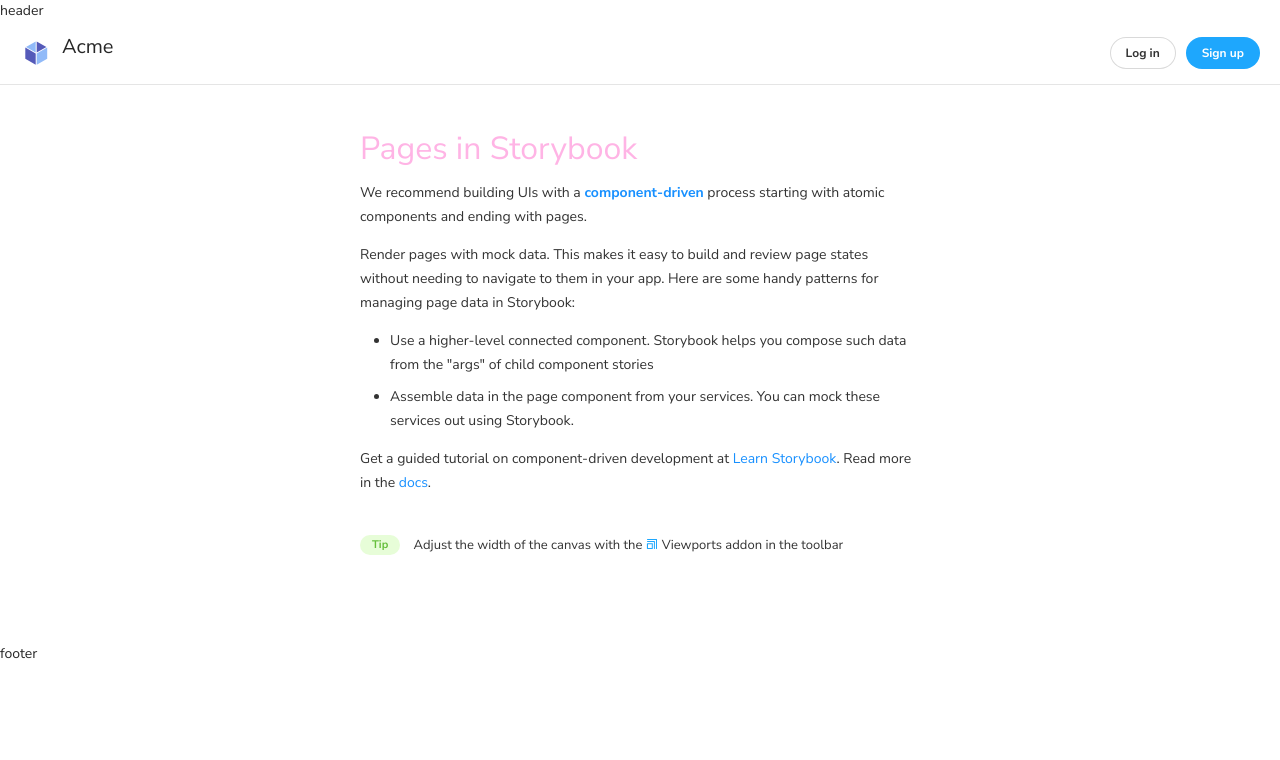
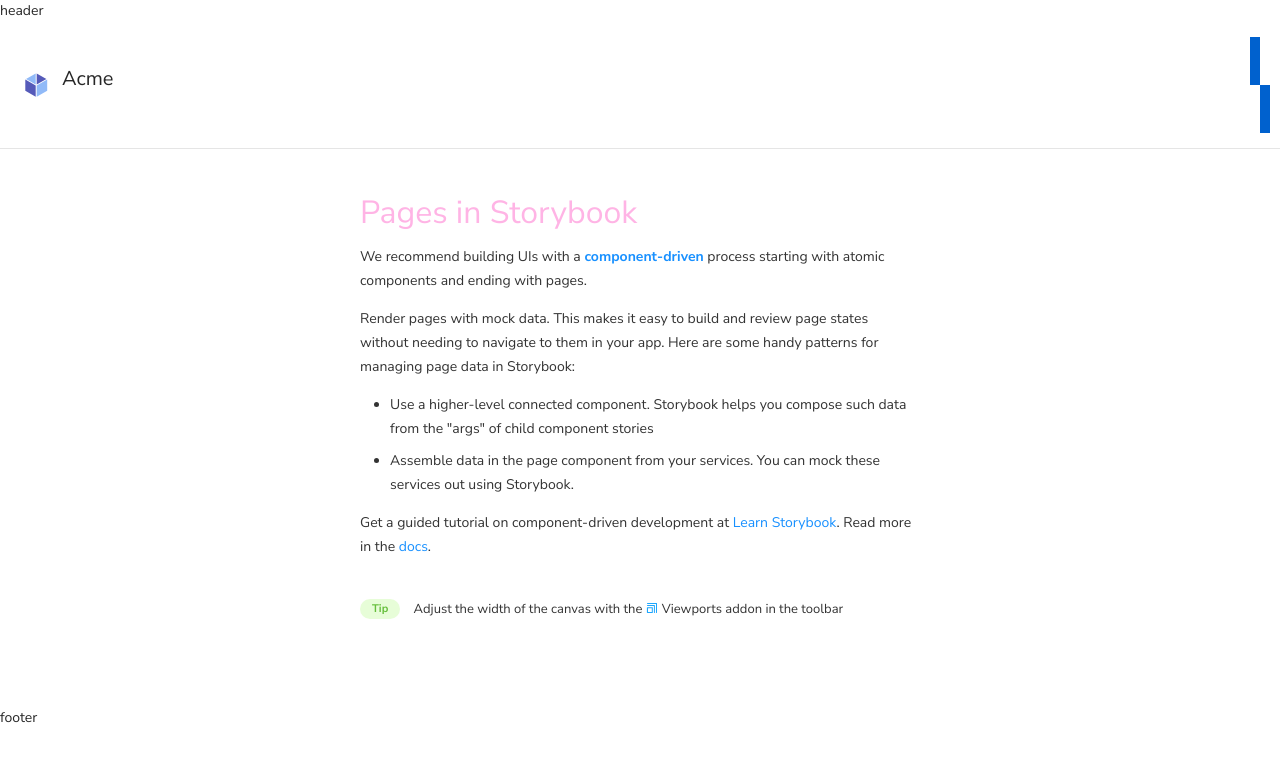
Before and after one commit to yalla-coop/digital-skills-app, a React (Create React App) app in the folder client/: page / in a window 1280 px wide. Shown: the top 760 px of the page. Built offline with nearby package versions, Linux system fonts and the light colour scheme.

Commit message:
39 button component (#86)
* create button component

#39

* remove old button css, solve loading console error

#39

```diff
--- a/client/src/components/Button/button.css
+++ /dev/null
@@ -1,30 +0,0 @@
-.storybook-button {
-  font-family: 'Nunito Sans', 'Helvetica Neue', Helvetica, Arial, sans-serif;
-  font-weight: 700;
-  border: 0;
-  border-radius: 3em;
-  cursor: pointer;
-  display: inline-block;
-  line-height: 1;
-}
-.storybook-button--primary {
-  color: white;
-  background-color: #1ea7fd;
-}
-.storybook-button--secondary {
-  color: #333;
-  background-color: transparent;
-  box-shadow: rgba(0, 0, 0, 0.15) 0px 0px 0px 1px inset;
-}
-.storybook-button--small {
-  font-size: 12px;
-  padding: 10px 16px;
-}
-.storybook-button--medium {
-  font-size: 14px;
-  padding: 11px 20px;
-}
-.storybook-button--large {
-  font-size: 16px;
-  padding: 12px 24px;
-}
--- a/client/src/components/Button/index.js
+++ b/client/src/components/Button/index.js
@@ -1,56 +1,59 @@
-import React from 'react';
+import { useHistory } from 'react-router-dom';
 import PropTypes from 'prop-types';
-import './button.css';
+import { LoadingOutlined } from '@ant-design/icons';
+import * as S from './style';
 
-/**
- * Primary UI component for user interaction
- */
-const Button = ({ primary, backgroundColor, size, label, ...props }) => {
-  const mode = primary
-    ? 'storybook-button--primary'
-    : 'storybook-button--secondary';
+const antIcon = <LoadingOutlined style={{ fontSize: 24 }} spin />;
+
+const Button = (props) => {
+  const {
+    variant = 'primary',
+    size = variant === 'secondary' ? 'small' : 'large',
+    to,
+    handleClick,
+    loading,
+    disabled,
+
+    children,
+    ...rest
+  } = props;
+
+  const history = useHistory();
+
+  const onClick = (e) => {
+    if (to) history.push(to);
+    if (handleClick instanceof Function) handleClick(e);
+  };
+
   return (
-    <button
+    <S.Button
+      onClick={onClick}
+      variant={variant}
       type="button"
-      className={['storybook-button', `storybook-button--${size}`, mode].join(
-        ' '
+      size={size}
+      disabled={disabled || loading}
+      {...rest}
+    >
+      {loading && <S.Loading variant={variant} indicator={antIcon} />}
+      {typeof children === 'string' ? (
+        <S.Label as="span" variant={variant} isLoading={loading}>
+          {children}
+        </S.Label>
+      ) : (
+        children
       )}
-      style={backgroundColor && { backgroundColor }}
-      {...props}
-    >
-      {label}
-    </button>
+    </S.Button>
   );
 };
 
 Button.propTypes = {
-  /**
-   * Is this the principal call to action on the page?
-   */
-  primary: PropTypes.bool,
-  /**
-   * What background color to use
-   */
-  backgroundColor: PropTypes.string,
-  /**
-   * How large should the button be?
-   */
-  size: PropTypes.oneOf(['small', 'medium', 'large']),
-  /**
-   * Button contents
-   */
-  label: PropTypes.string.isRequired,
-  /**
-   * Optional click handler
-   */
-  onClick: PropTypes.func,
-};
-
-Button.defaultProps = {
-  backgroundColor: null,
-  primary: false,
-  size: 'medium',
-  onClick: undefined,
+  variant: PropTypes.oneOf(['primary', 'secondary', 'outlined']),
+  size: PropTypes.oneOf(['small', 'large']),
+  to: PropTypes.string,
+  handleClick: PropTypes.func,
+  bgColor: PropTypes.oneOf(['blue', 'teal', 'purple']),
+  loading: PropTypes.bool,
+  disabled: PropTypes.bool,
 };
 
 export default Button;
--- /dev/null
+++ b/client/src/components/Button/style.js
@@ -0,0 +1,50 @@
+import styled from '@emotion/styled';
+import { Spin } from 'antd';
+import * as T from '../Typography';
+
+const heights = {
+  small: 48,
+  large: 56,
+};
+
+export const Button = styled.button`
+  display: flex;
+  justify-content: center;
+  align-items: center;
+  height: ${({ size }) => `${heights[size]}px`};
+  width: ${({ w }) => w || '100%'};
+  background: ${({ bgColor, variant, theme }) => {
+    let color = bgColor ? theme.colors[bgColor] : theme.colors.blue;
+
+    if (variant === 'outlined') {
+      color = 'none';
+    }
+
+    return color;
+  }};
+  border: ${({ variant, theme }) =>
+    variant === 'outlined' ? `4px solid ${theme.colors.teal}` : 'none'};
+
+  /* for disabled style */
+  opacity: ${({ disabled }) => (disabled ? 0.5 : 1)};
+  cursor: ${({ disabled }) => (disabled ? 'not-allowed' : 'pointer')};
+
+  :focus {
+    outline: none;
+  }
+`;
+
+export const Loading = styled(Spin)`
+  span {
+    line-height: 24px;
+    color: ${({ variant, theme }) =>
+      variant === 'outlined' ? theme.colors.teal : 'white'};
+  }
+`;
+
+export const Label = styled(T.BodyB)`
+  color: ${({ variant, theme }) =>
+    variant === 'outlined' ? theme.colors.teal : 'white'};
+  margin-left: ${({ isLoading, theme }) =>
+    isLoading ? theme.spacings['3'] : 0};
+`;
```
Also changed, not shown: 1 other file (tests, documents, lock files or other folders).
